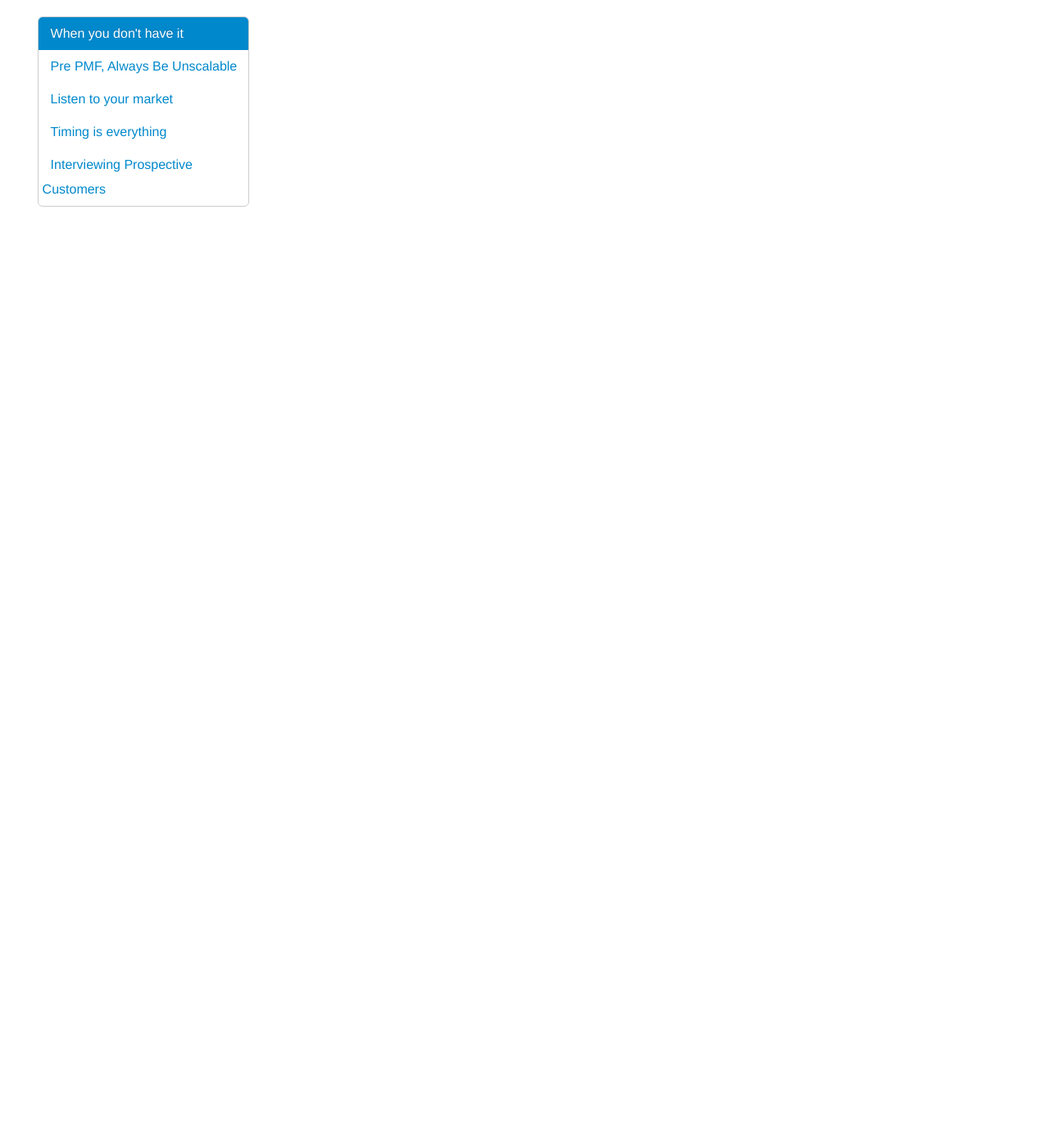
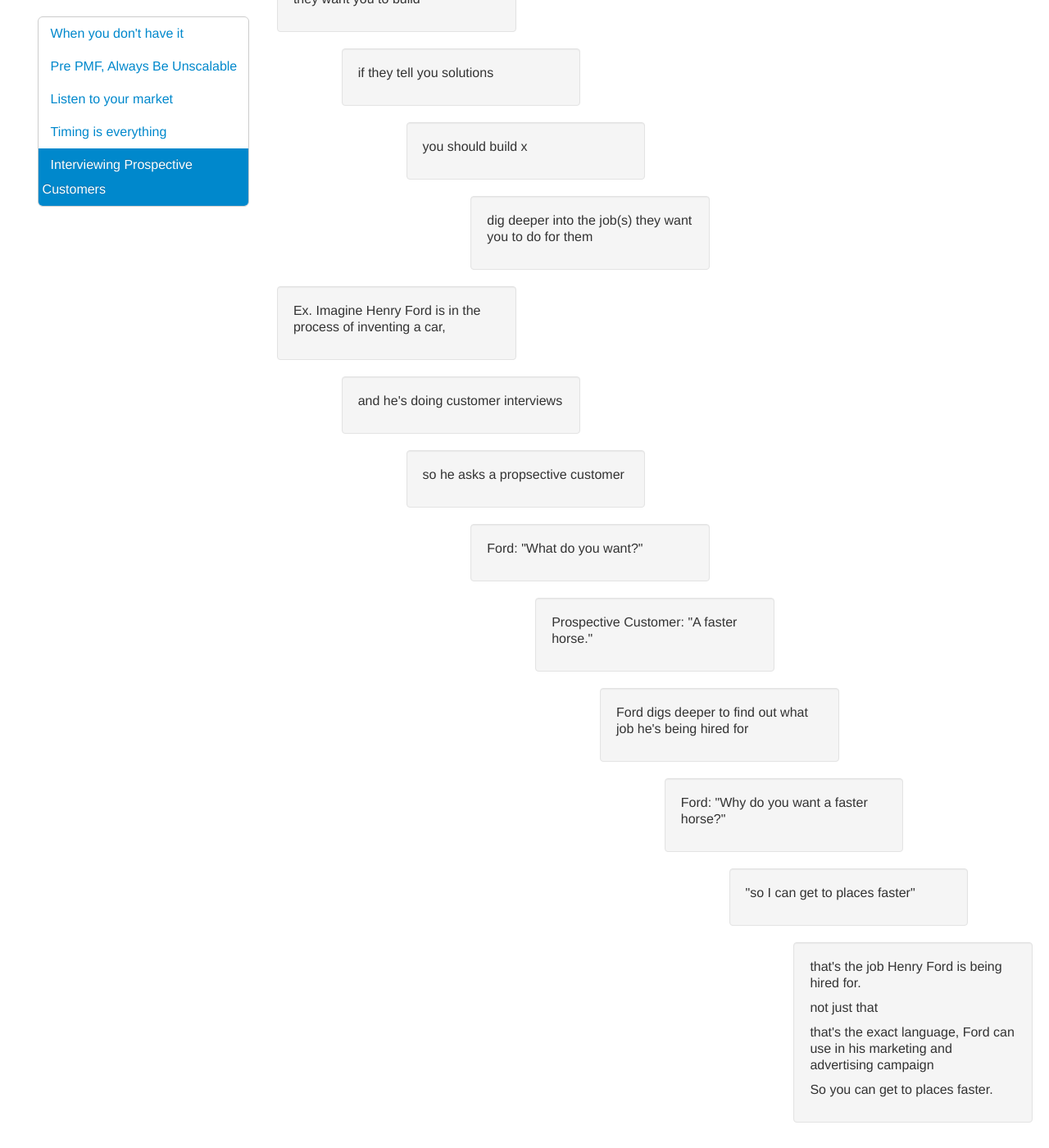
Before and after one commit to katpavan/katpavan.github.io, a Jekyll site: the page test.html, which Jekyll copies as it is, in a window 1280 px wide and 1400 px high, scrolled down 8351 px. Shown: the whole window at 82% size. Built offline with Jekyll 4.4.1, drawn with Linux system fonts in a browser that asks for light colours; some of the changed text lies outside the part shown.

Commit message:
interviewing prospective customers section

```diff
--- a/test.html
+++ b/test.html
@@ -659,6 +659,113 @@
 
                 <h2>Interviewing Prospective Customers</h2>
 
+                    <div>
+                        <div class="row-fluid">
+                            <div class="span4 well">
+                                <p>dig deep into features/solutions they want you to build </p>
+                            </div>
+                        </div>
+
+                        <div class="row-fluid">
+                            <div class="span4 offset1 well">
+                                <p>if they tell you solutions</p>
+                            </div>
+                        </div>
+
+                        <div class="row-fluid">
+                            <div class="span4 offset2 well">
+                                <p>
+                                    you should build x
+                                </p>
+                            </div>
+                        </div>
+
+                        <div class="row-fluid">
+                            <div class="span4 offset3 well">
+                                <p>
+                                    dig deeper into the job(s) they want you to do for them
+                                </p>
+                            </div>
+                        </div>
+
+                        <div class="row-fluid">
+                            <div class="span4 well">
+                                <p>
+                                    Ex. Imagine Henry Ford is in the process of inventing a car,
+                                </p>
+                            </div>
+                        </div>
+
+                        <div class="row-fluid">
+                            <div class="span4 offset1 well">
+                                <p>and he's doing customer interviews
+
+                                </p>
+                            </div>
+                        </div>
+
+                        <div class="row-fluid">
+                            <div class="span4 offset2 well">
+                                <p>
+                                   so he asks a propsective customer
+                                </p>
+                            </div>
+                        </div>
+
+                        <div class="row-fluid">
+                            <div class="span4 offset3 well">
+                                <p>
+                                    Ford: "What do you want?"
+                                </p>
+                            </div>
+                        </div>
+
+                        <div class="row-fluid">
+                            <div class="span4 offset4 well">
+                                <p>
+                                    Prospective Customer: "A faster horse."
+                                </p>
+                            </div>
+                        </div>
+
+                        <div class="row-fluid">
+                            <div class="span4 offset5 well">
+                                <p>
+                                    Ford digs deeper to find out what job he's being hired for
+                                </p>
+                            </div>
+                        </div>
+
+                        <div class="row-fluid">
+                            <div class="span4 offset6 well">
+                                <p>
+                                    Ford: "Why do you want a faster horse?"
+                                </p>
+                            </div>
+                        </div>
+
+                        <div class="row-fluid">
+                            <div class="span4 offset7 well">
+                                <p>
+                                    "so I can get to places faster"
+                                </p>
+                            </div>
+                        </div>
+
+                        <div class="row-fluid">
+                            <div class="span4 offset8 well">
+                                <p>
+                                    that's the job Henry Ford is being hired for.
+                                </p>
+
+                                <p>not just that</p>
+
+                                <p>that's the exact language, Ford can use in his marketing and advertising campaign</p>
+
+                                <p>So you can get to places faster.</p>
+                            </div>
+                        </div>
+                    </div>
             </div>
             <!--/span-->
         </div>
```
Lines whose indentation alone changed are shown as unchanged.
